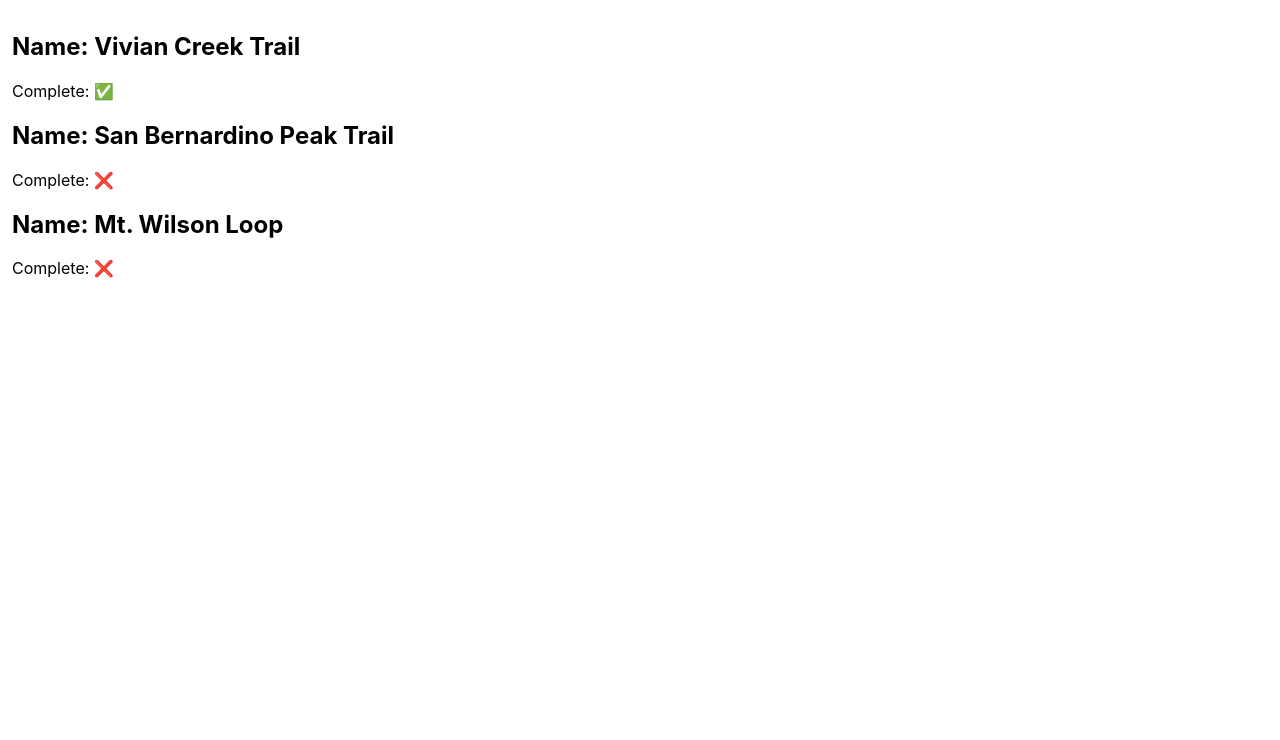
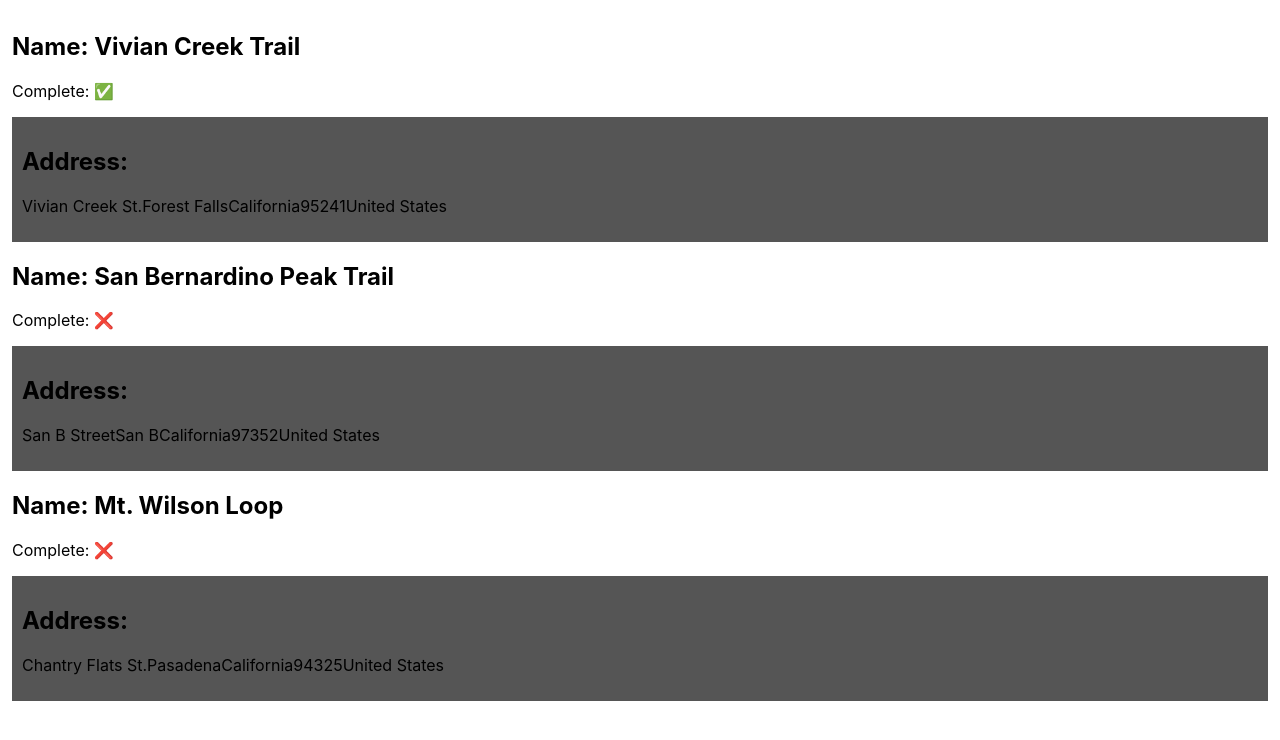
Before and after one commit to ryan-friesen/hike-planner, a React (Create React App) app: page / in a window 1280 px wide. Shown: the top 740 px of the page. Built offline with nearby package versions, Linux system fonts and the light colour scheme.

Commit message:
Added address component that pulls address information from hikes.json

```diff
--- a/src/App.js
+++ b/src/App.js
@@ -3,6 +3,7 @@ import './App.css';
 import Wrapper from './components/styled-components/Wrapper';
 import Hike from './components/Hike';
 import hikes from './data/hikes.json';
+import Address from './components/Address';
 
 const jsxTest = (
   <p>
@@ -32,8 +33,12 @@ function App() {
        */}
       {hikes.map((hike, i) => {
         // Every child of an array must have a unique key attribute added.
-        return <Hike key={i} hike={hike} />;
-      })}
+
+        return ([<Hike key={i} hike={hike} />,
+        <Address key={i} hike={hike} />]);
+
+      }
+      )}
     </Wrapper>
   );
 }
--- /dev/null
+++ b/src/components/Address/index.js
@@ -0,0 +1,17 @@
+import styles from './styles.module.css';
+
+/** JSDoc: shortcut = /** then press enter when above a function.
+ * @param {Object} props
+ * @param {Object} props.hike
+ */
+
+const Address = (props) => {
+    return (
+        <div className={`${styles.addressContainer}`}>
+            <h2>Address:</h2>
+            <p>{Object.values(props.hike.address)}</p>
+        </div>
+    );
+};
+
+export default Address;
--- /dev/null
+++ b/src/components/Address/styles.module.css
@@ -0,0 +1,4 @@
+.addressContainer {
+    background-color: #555;
+    padding: 10px;
+}
--- a/src/components/Hike/index.js
+++ b/src/components/Hike/index.js
@@ -5,7 +5,6 @@ import styles from './styles.module.css';
  * @param {Object} props.hike
  */
 const Hike = (props) => {
-  console.log('props: ', props);
   // console.log(styles);
   return (
     <div className={`${styles.containerBorder}`}>
```
